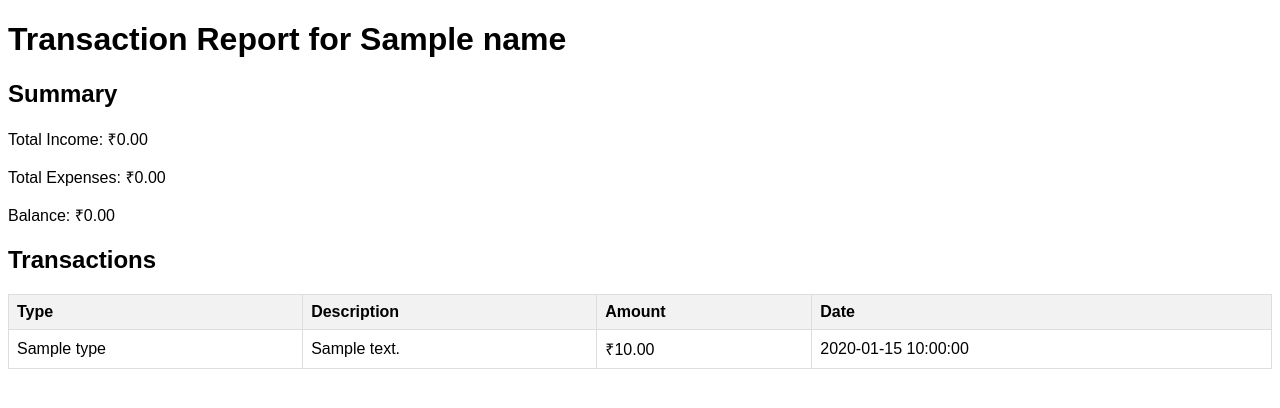
After one commit to imananthu777/ExpenseManagerVercel, a Flask app: template templates/pdf_template.html in a window 1280 px wide. The commit adds this page. Shown: the top 408 px of the page. Run offline with Flask 3, Linux system fonts and the light colour scheme; the template is opened without the code that fills it: most values are stand-ins (such as "Sample title", 1, 10 or a date in 2020).

Commit message:
Assistant checkpoint: Add PDF export functionality
Assistant generated file changes:
- main.py: Add PDF export functionality, Add pdfkit import
- templates/pdf_template.html: Create PDF template
- templates/welcome.html: Add export PDF button

---

User prompt:

add an option to export it to a pdf file

Replit-Commit-Author: Assistant
Replit-Commit-Session-Id: e95f9089-07fc-40f7-872a-1d4374f9108a

```diff
--- a/main.py
+++ b/main.py
@@ -1,4 +1,5 @@
-from flask import Flask, render_template, request, redirect, url_for, session
+from flask import Flask, render_template, request, redirect, url_for, session, make_response
+import pdfkit
 import hashlib
 import json
 import os
@@ -110,6 +111,31 @@ def welcome():
                          total_expenses=total_expenses,
                          chart_data=chart_data)
 
+@app.route('/export_pdf')
+def export_pdf():
+    if not session.get('logged_in'):
+        return redirect(url_for('home'))
+
+    encrypted_mobile = session.get('mobile')
+    users = load_users()
+    user = users.get(encrypted_mobile, {})
+
+    transactions = load_transactions(encrypted_mobile)
+    total_income = sum(t['amount'] for t in transactions if t['type'] == 'income')
+    total_expenses = sum(t['amount'] for t in transactions if t['type'] == 'expense')
+
+    html = render_template('pdf_template.html',
+                         name=user.get('name'),
+                         transactions=transactions,
+                         total_income=total_income,
+                         total_expenses=total_expenses)
+
+    pdf = pdfkit.from_string(html, False)
+    response = make_response(pdf)
+    response.headers['Content-Type'] = 'application/pdf'
+    response.headers['Content-Disposition'] = 'attachment; filename=transactions.pdf'
+    return response
+
 @app.route('/logout')
 def logout():
     session.clear()
--- a/pyproject.toml
+++ b/pyproject.toml
@@ -6,6 +6,7 @@ authors = ["Your Name <you@example.com>"]
 requires-python = ">=3.11"
 dependencies = [
     "flask>=3.1.0",
+    "pdfkit>=1.0.0",
     "plotly>=6.0.1",
     "psycopg2-binary>=2.9.10",
 ]
--- /dev/null
+++ b/templates/pdf_template.html
@@ -0,0 +1,41 @@
+
+<!DOCTYPE html>
+<html>
+<head>
+    <style>
+        body { font-family: Arial, sans-serif; }
+        table { width: 100%; border-collapse: collapse; margin: 20px 0; }
+        th, td { border: 1px solid #ddd; padding: 8px; text-align: left; }
+        th { background-color: #f2f2f2; }
+        .summary { margin: 20px 0; }
+    </style>
+</head>
+<body>
+    <h1>Transaction Report for {{ name }}</h1>
+
+    <div class="summary">
+        <h2>Summary</h2>
+        <p>Total Income: ₹{{ "%.2f"|format(total_income) }}</p>
+        <p>Total Expenses: ₹{{ "%.2f"|format(total_expenses) }}</p>
+        <p>Balance: ₹{{ "%.2f"|format(total_income - total_expenses) }}</p>
+    </div>
+
+    <h2>Transactions</h2>
+    <table>
+        <tr>
+            <th>Type</th>
+            <th>Description</th>
+            <th>Amount</th>
+            <th>Date</th>
+        </tr>
+        {% for transaction in transactions %}
+        <tr>
+            <td>{{ transaction.type }}</td>
+            <td>{{ transaction.description }}</td>
+            <td>₹{{ "%.2f"|format(transaction.amount) }}</td>
+            <td>{{ transaction.date }}</td>
+        </tr>
+        {% endfor %}
+    </table>
+</body>
+</html>
--- a/templates/welcome.html
+++ b/templates/welcome.html
@@ -16,7 +16,10 @@
 <body>
     <div class="container">
         <h1>Welcome {{ name }}!</h1>
-        <a href="/logout" style="float: right; padding: 10px; background-color: #ff4444; color: white; text-decoration: none; border-radius: 5px;">Logout</a>
+        <div style="float: right;">
+            <a href="/export_pdf" style="padding: 10px; background-color: #4CAF50; color: white; text-decoration: none; border-radius: 5px; margin-right: 10px;">Export PDF</a>
+            <a href="/logout" style="padding: 10px; background-color: #ff4444; color: white; text-decoration: none; border-radius: 5px;">Logout</a>
+        </div>
 
         <div class="form-group">
             <h2>Add Transaction</h2>
```
Also changed, not shown: 1 other file.
